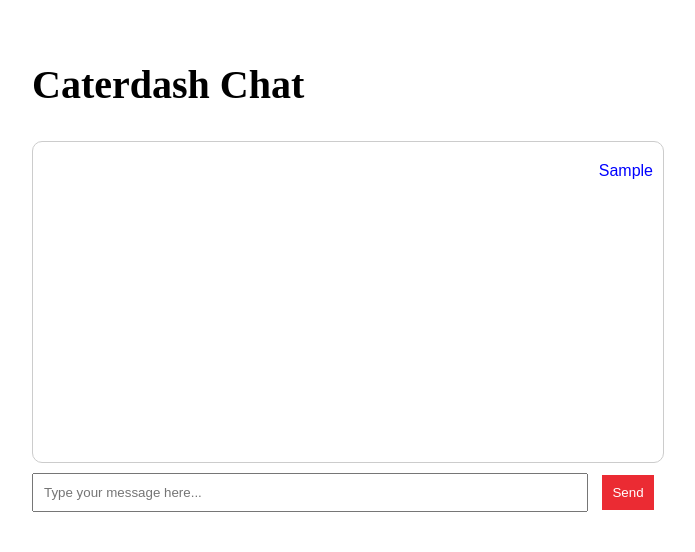
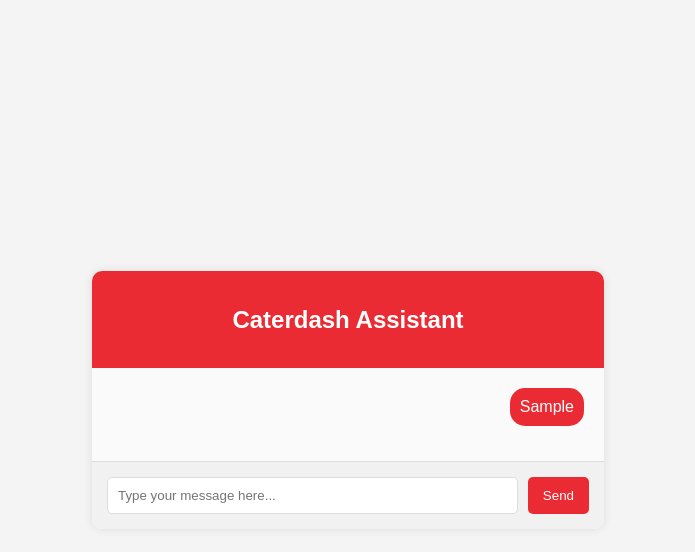
Before and after one commit to AshmitGupta/CaterDash---Recommender, a plain HTML site: page static/index.html in a window 1280 px wide. Both pictures are taken after typing "Sample" into the empty fields and a click on the button "Send". Shown: the whole page, without its empty margins (292-987 px from the left). Drawn offline with Linux system fonts and the light colour scheme; files that its build step writes are made by us from their sources; no server answers; files whose address does not match are found by name.

Commit message:
Updated Design

```diff
--- a/static/index.html
+++ b/static/index.html
@@ -7,13 +7,17 @@
     <link rel="stylesheet" href="static/style.css">
 </head>
 <body>
-    <div class="container">
-        <h2 style="font-family: Poppins; font-size: 40px;">Caterdash Chat</h2>
-        <div class="chat-box" id="chat-box">
+    <div class="chat-container">
+        <div class="chat-header">
+            <h2>Caterdash Assistant</h2>
+        </div>
+        <div class="chat-messages" id="chat-messages">
             <!-- Chat messages will appear here -->
         </div>
-        <input type="text" id="message-input" placeholder="Type your message here...">
-        <button id="send-button">Send</button>
+        <div class="chat-input">
+            <input type="text" id="message-input" placeholder="Type your message here...">
+            <button id="send-button">Send</button>
+        </div>
     </div>
     <script src="static/script.js"></script>
 </body>
--- a/static/script.js
+++ b/static/script.js
@@ -1,4 +1,4 @@
-const chatBox = document.getElementById('chat-box');
+const chatMessages = document.getElementById('chat-messages');
 const messageInput = document.getElementById('message-input');
 const sendButton = document.getElementById('send-button');
 
@@ -22,9 +22,12 @@ sendButton.addEventListener('click', async () => {
 });
 
 function appendMessage(role, text) {
-    const message = document.createElement('div');
-    message.className = `message ${role}`;
-    message.textContent = text;
-    chatBox.appendChild(message);
-    chatBox.scrollTop = chatBox.scrollHeight;
+    const messageDiv = document.createElement('div');
+    messageDiv.className = `chat-message ${role}`;
+    const bubbleDiv = document.createElement('div');
+    bubbleDiv.className = `chat-bubble ${role}`;
+    bubbleDiv.textContent = text;
+    messageDiv.appendChild(bubbleDiv);
+    chatMessages.appendChild(messageDiv);
+    chatMessages.scrollTop = chatMessages.scrollHeight;
 }
--- a/static/style.css
+++ b/static/style.css
@@ -1,43 +1,88 @@
 body {
     font-family: Arial, sans-serif;
+    background-color: #f4f4f4;
+    margin: 0;
+    display: flex;
+    justify-content: center;
+    align-items: center;
+    height: 100vh;
 }
-.container {
-    width: 50%;
-    margin: 0 auto;
+
+.chat-container {
+    width: 40%;
+    max-width: 600px;
+    background-color: white;
+    border-radius: 10px;
+    box-shadow: 0 0 10px rgba(0, 0, 0, 0.1);
+    display: flex;
+    flex-direction: column;
+    overflow: hidden;
+}
+
+.chat-header {
+    background-color: #EB2B33;
+    color: white;
+    padding: 15px;
+    text-align: center;
+}
+
+.chat-messages {
+    flex: 1;
     padding: 20px;
+    overflow-y: auto;
+    background-color: #fafafa;
+}
 
+.chat-message {
+    margin-bottom: 15px;
+    display: flex;
 }
-.chat-box {
-    border: 1px solid #ccc;
+
+.chat-message.user {
+    justify-content: flex-end;
+}
+
+.chat-message.assistant {
+    justify-content: flex-start;
+}
+
+.chat-bubble {
+    max-width: 70%;
     padding: 10px;
-    height: 300px;
-    overflow-y: scroll;
-    margin-bottom: 10px;
-    border-radius: 10px;
+    border-radius: 15px;
+    background-color: #EB2B33;
+    color: white;
 }
-.message {
-    margin: 10px 0;
+
+.chat-bubble.assistant {
+    background-color: #f1f1f1;
+    color: #333;
 }
-.user {
-    text-align: right;
-    color: blue;
+
+.chat-input {
+    display: flex;
+    padding: 15px;
+    background-color: #f1f1f1;
+    border-top: 1px solid #ddd;
 }
-.assistant {
-    text-align: left;
-    color: green;
+
+.chat-input input {
+    flex: 1;
+    padding: 10px;
+    border: 1px solid #ddd;
+    border-radius: 5px;
 }
-input[type="text"] {
-    width: calc(100% - 100px);
-    padding: 10px;
-    margin-right: 10px;
-}
-button {
-    padding: 10px;
+
+.chat-input button {
+    padding: 10px 15px;
     background-color: #EB2B33;
     color: white;
     border: none;
+    border-radius: 5px;
+    margin-left: 10px;
     cursor: pointer;
 }
-button:hover {
-    background-color: #45a049;
+
+.chat-input button:hover {
+    background-color: #d9232d;
 }
```
